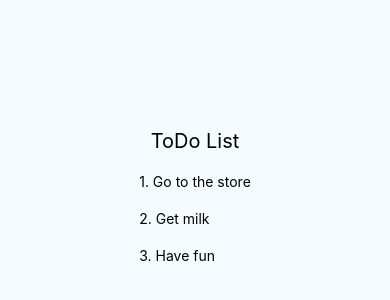
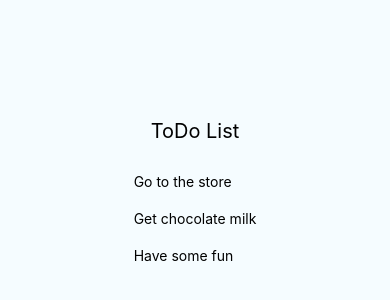
Before and after one commit to szaske/TodoZ, a React Native app: screen / in a window 390 px wide. Shown: the part 226-526 px from the top of the page. Built offline with nearby package versions, Linux system fonts and the light colour scheme.

Commit message:
Dynamically render Coponents in TodoList

```diff
--- a/package.json
+++ b/package.json
@@ -8,6 +8,7 @@
     "pretty": "prettier --semi false --print-width 100 --single-quote --trailing-comma all --write \"src/**/*.js\"",
     "precommit": "lint-staged && yarn test",
     "test:unit": "jest",
+    "test:refresh": "jest -u",
     "test": "yarn lint && yarn flow && jest"
   },
   "lint-staged": {
--- a/src/components/TodoItem.js
+++ b/src/components/TodoItem.js
@@ -32,7 +32,6 @@ export default class TodoItem extends Component<Props, State> {
     // instead of {this.props.title}
     const { title } = this.props
     const { completed } = this.state
-
     console.log('props', this.props)
     return (
       <TouchableOpacity onPress={this.toggltTodo}>
--- a/src/components/TodoList.js
+++ b/src/components/TodoList.js
@@ -28,13 +28,29 @@ export default class TodoList extends Component<{}> {
     // console.log('Steve Zaske was here')
     // console.warn('Steve Zaske was here')
     // console.error('Steve Zaske was here')
+
+    // Here I'm creating an array of items
+    const items = [
+      {
+        id: 1,
+        title: 'Go to the store',
+      },
+      {
+        id: 2,
+        title: 'Get chocolate milk',
+      },
+      {
+        id: 3,
+        title: 'Have some fun',
+      },
+    ]
     return (
       <View style={styles.container}>
         <Text style={styles.header}>ToDo List</Text>
-        <View>
-          <TodoItem title="1. Go to the store" />
-          <TodoItem title="2. Get milk" />
-          <TodoItem title="3. Have fun" />
+        <View style={styles.header}>
+          {items.map(item => (
+            <TodoItem title={item.title} key={item.id} />
+          ))}
         </View>
       </View>
     )
```
Also changed, not shown: 1 other file (tests, documents, lock files or other folders).
